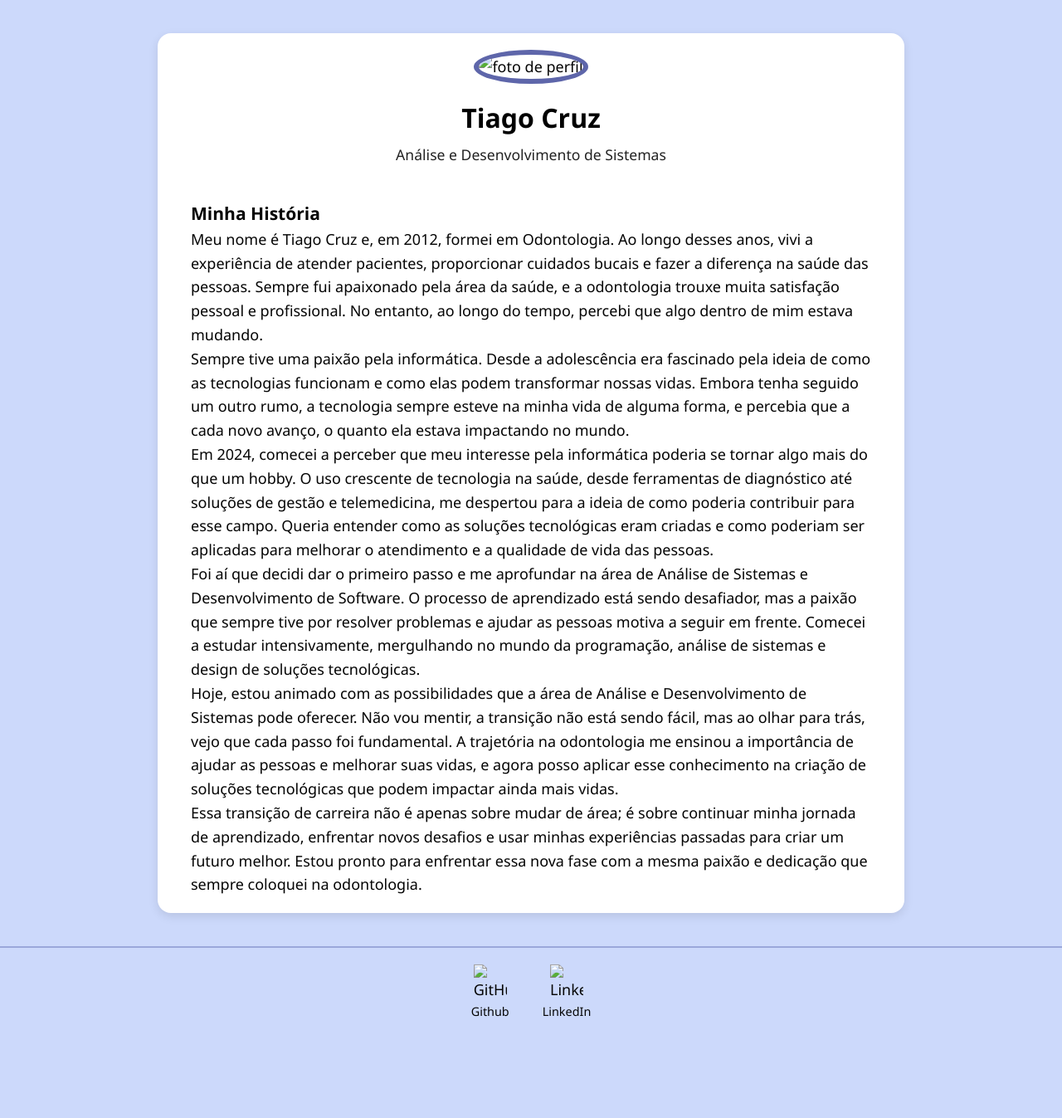
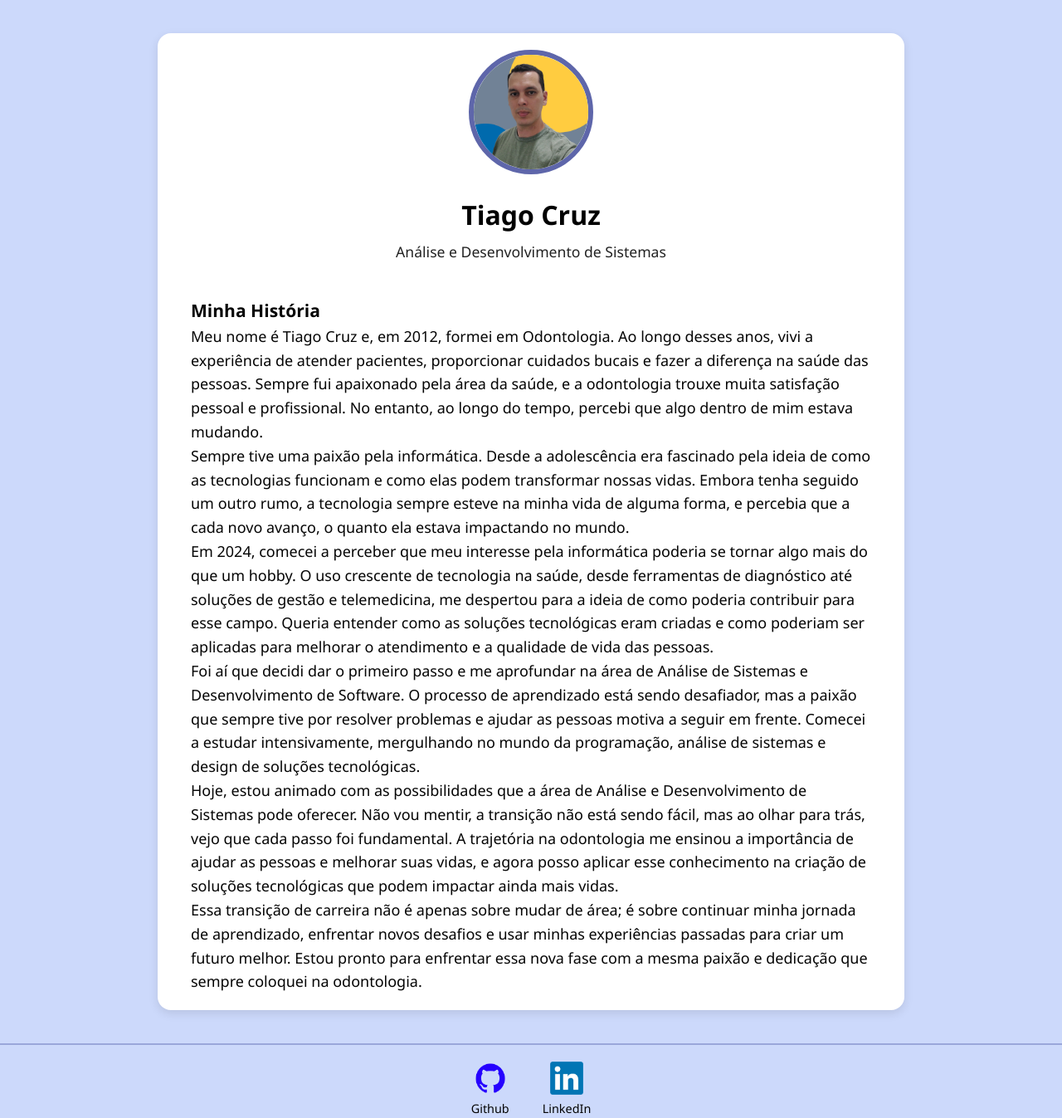
Before and after one commit to Tiag0CRUZ/minhapagina-html-css, a plain HTML site: page index.html in a window 1280 px wide. Shown: the whole page at 83% size. Before the commit the page ends 1230 px from the top, so only its background shows below. Drawn offline with Linux system fonts and the light colour scheme.

Commit message:
Add files via upload

```diff
--- a/index.html
+++ b/index.html
@@ -11,7 +11,7 @@
     <div class="container">
     <header>
         <div class="center">
-            <img src="imagem/fotoPerfil.png" alt="foto de perfil">
+            <img src="fotoPerfil.png" alt="foto de perfil">
         </div>
         <h1>Tiago Cruz</h1>
         <h2>Análise e Desenvolvimento de Sistemas</h2>
@@ -47,12 +47,12 @@
     <footer>
 
        <a href="https://github.com/Tiag0CRUZ" target="_blank" rel="noopener noreferrer">
-            <img src="imagem/icone-github-bleu.webp" alt="GitHub Icon">
+            <img src="icone-github-bleu.webp" alt="GitHub Icon">
             <p>Github</p>
         </a>
 
         <a href="https://www.linkedin.com/in/tiago-cruz-423554227?utm_source=share&utm_campaign=share_via&utm_content=profile&utm_medium=android_app" target="_blank" rel="noopener noreferrer">
-            <img src="imagem/LinkedIn_logo_initials.webp" alt="LinkedIn Icon">
+            <img src="LinkedIn_logo_initials.webp" alt="LinkedIn Icon">
             <p>LinkedIn</p>
         </a>
     </footer>
```
